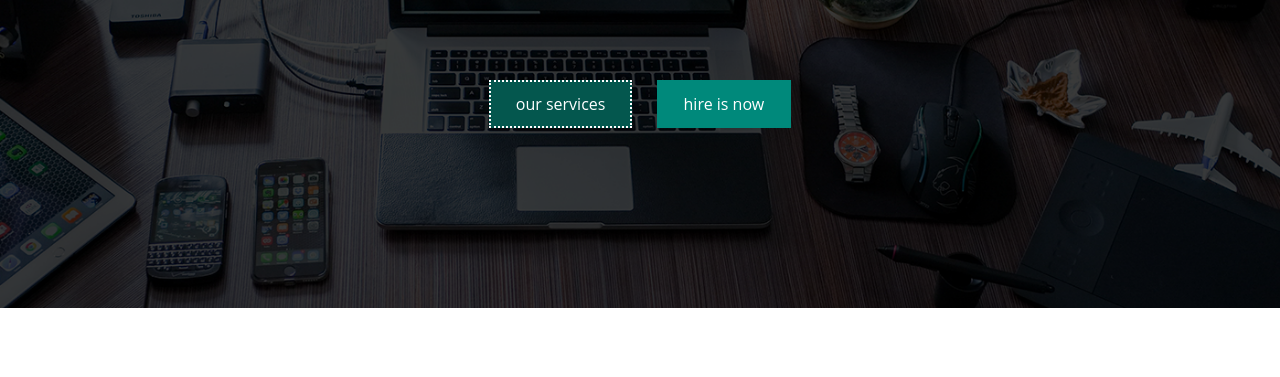
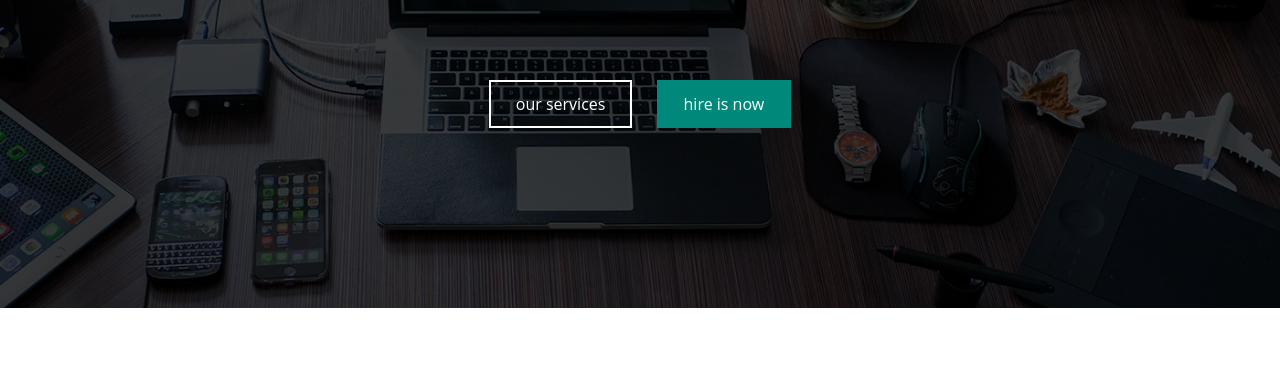
Before and after one commit to N0rimo/bemWithBootstrap, a plain HTML site: page index.html in a window 1280 px wide. In both pictures the pointer is over the button "our services". Shown: the part 423-800 px from the top of the page. Drawn offline with nearby package versions, Linux system fonts and the light colour scheme; a web font is replaced by a local one.

Commit message:
Fix buttons

```diff
--- a/css/style.css
+++ b/css/style.css
@@ -49,20 +49,12 @@ ul, li {
 	margin: 0 10px;
 	color: #fff;
 	transition: 0.3s;
-}
-.button_empty {
-	background: transparent;
-	border: 2px solid white;
-}
-.button_full {
 	background: #00897b;
 	border: 2px solid #00897b;
 }
-.button_empty:hover,
-.button_full:hover {
-	border: 2px dotted #fff;
-	background: #04574e;
-	cursor: pointer;
+.button:hover {
+	background: transparent;
+	border: 2px solid white;
 }
 /* About us */
 .about {
--- a/index.html
+++ b/index.html
@@ -38,8 +38,8 @@
 				<div class="col-xl-12">
 					<h1 class="header__title">Web Development Project</h1>
 					<p class="header__text">Very suitable to support all web development projects</p>
-					<button class="button button_empty">our services</button>
-					<button class="button button_full">hire is now</button>
+					<button class="button">our services</button>
+					<button class="button">hire is now</button>
 				</div>
 			</div>
 		</div>
```
